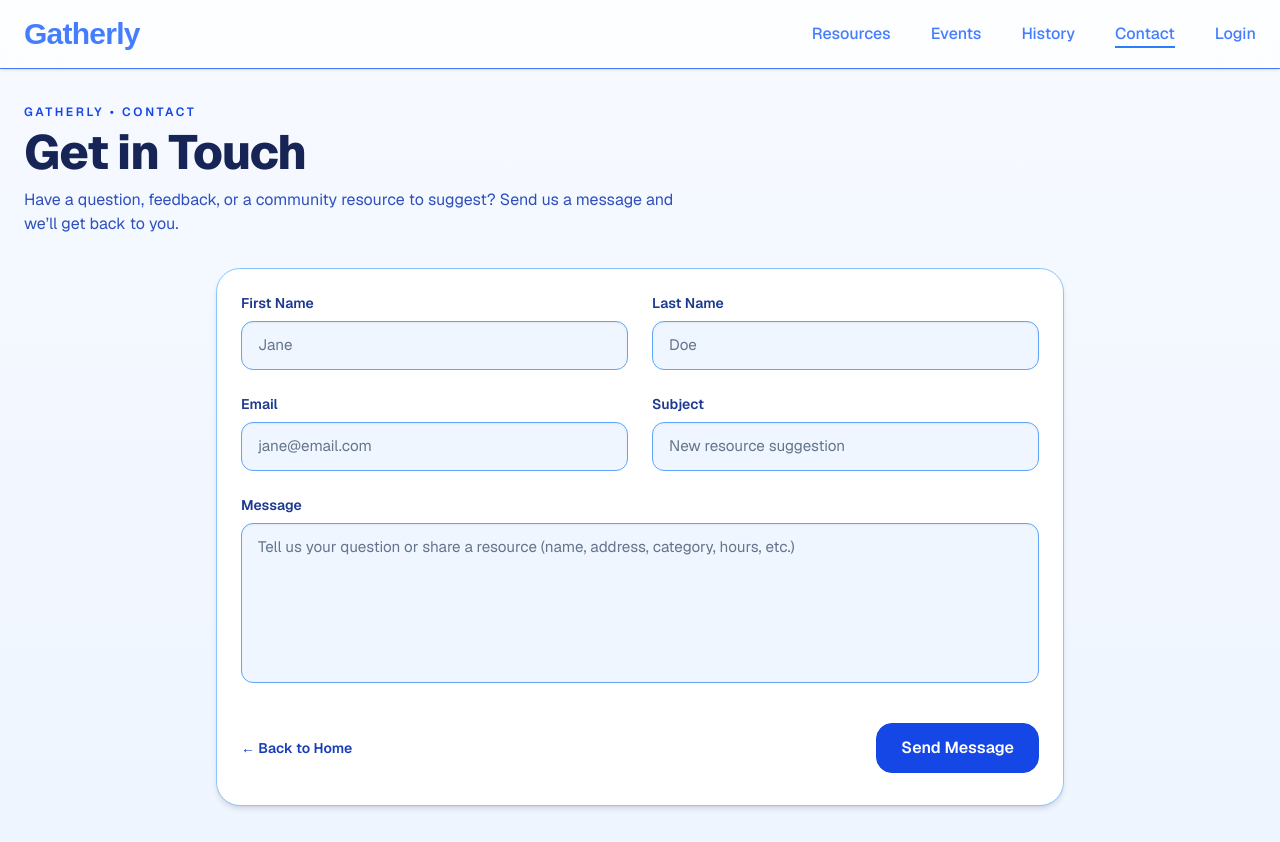
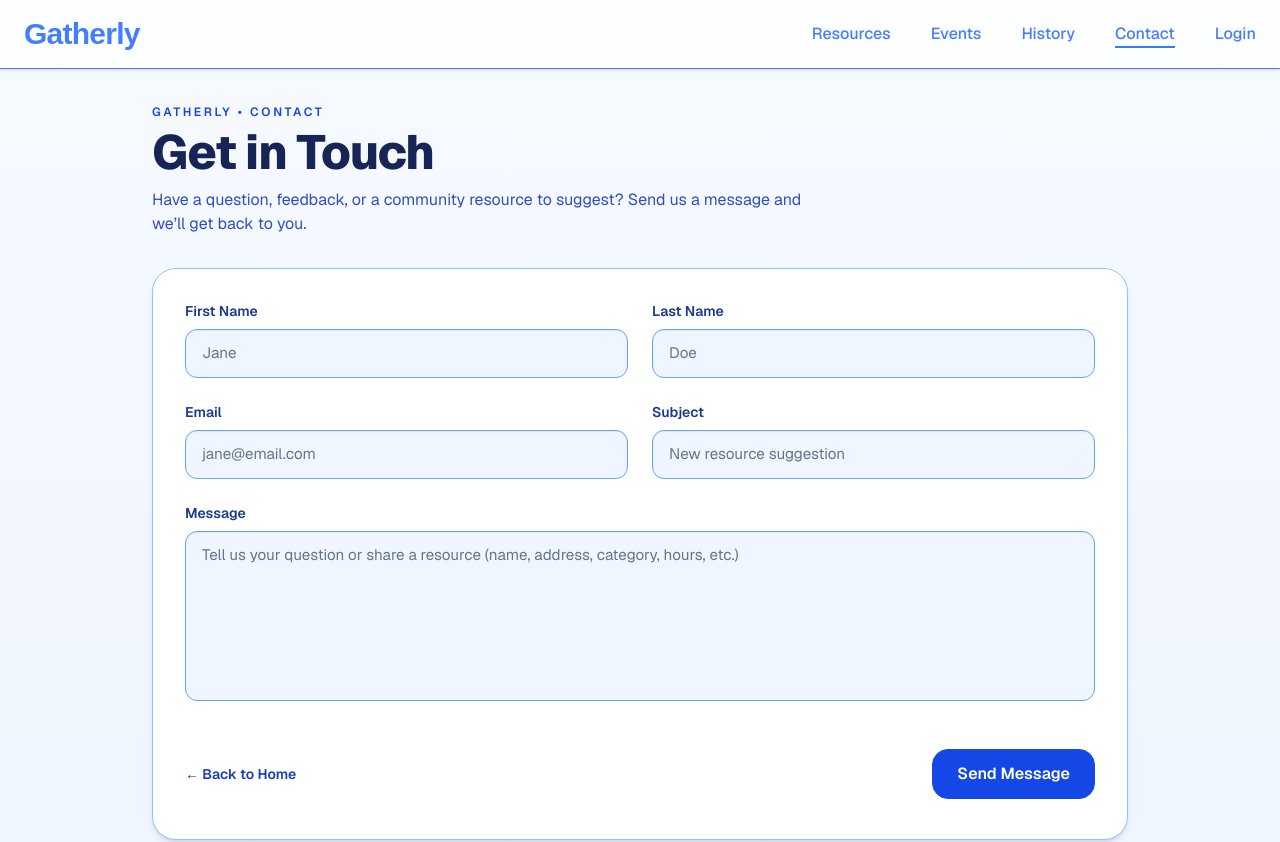
Before and after one commit to TSA-Group/tsa_group_starter, a Next.js app: page /contact in a window 1280 px wide. Shown: the top 842 px of the page. Built offline with nearby package versions, Linux system fonts and the light colour scheme.

Commit message:
Refactor contact page layout and styles

```diff
--- a/app/contact/page.tsx
+++ b/app/contact/page.tsx
@@ -5,7 +5,7 @@ import Link from "next/link";
 import { motion, AnimatePresence, type Variants } from "framer-motion";
 
 /* =======================
-   Animations (History-style)
+   Animations
 ======================= */
 const EASE: [number, number, number, number] = [0.16, 1, 0.3, 1];
 
@@ -58,7 +58,7 @@ export default function ContactPage() {
       className="min-h-screen bg-gradient-to-b from-[#F6FAFF] via-[#F2F7FF] to-[#EEF5FF] text-slate-900"
     >
       {/* ================= Header ================= */}
-      <div className="max-w-7xl mx-auto px-6 pt-10 pb-8">
+      <div className="max-w-5xl mx-auto px-6 pt-10 pb-8">
         <motion.div variants={fadeUp}>
           <div className="text-xs font-semibold tracking-[0.22em] text-blue-700">
             GATHERLY • CONTACT
@@ -74,20 +74,20 @@ export default function ContactPage() {
       </div>
 
       {/* ================= Form Card ================= */}
-      <div className="max-w-4xl mx-auto px-6 pb-20">
+      <div className="max-w-5xl mx-auto px-6 pb-24">
         <motion.div
           variants={card}
           className="rounded-3xl border border-blue-300 bg-white shadow-md"
         >
           {/* Alerts */}
-          <div className="px-6 pt-6">
+          <div className="px-8 pt-8">
             <AnimatePresence>
               {sent && (
                 <motion.div
                   initial={{ opacity: 0, y: -6 }}
                   animate={{ opacity: 1, y: 0 }}
                   exit={{ opacity: 0, y: -6 }}
-                  className="mb-5 rounded-xl border border-emerald-300 bg-emerald-50 px-4 py-3 text-sm font-medium text-emerald-800"
+                  className="mb-6 rounded-xl border border-emerald-300 bg-emerald-50 px-4 py-3 text-sm font-medium text-emerald-800"
                 >
                   ✅ Message sent successfully!
                 </motion.div>
@@ -100,7 +100,7 @@ export default function ContactPage() {
                   initial={{ opacity: 0, y: -6 }}
                   animate={{ opacity: 1, y: 0 }}
                   exit={{ opacity: 0, y: -6 }}
-                  className="mb-5 rounded-xl border border-rose-300 bg-rose-50 px-4 py-3 text-sm font-medium text-rose-800"
+                  className="mb-6 rounded-xl border border-rose-300 bg-rose-50 px-4 py-3 text-sm font-medium text-rose-800"
                 >
                   ❌ {error}
                 </motion.div>
@@ -111,24 +111,14 @@ export default function ContactPage() {
           {/* Form */}
           <form
             onSubmit={onSubmit}
-            className="px-6 pb-8 grid grid-cols-1 sm:grid-cols-2 gap-x-6 gap-y-6"
+            className="px-8 pb-10 grid grid-cols-1 sm:grid-cols-2 gap-x-6 gap-y-6"
           >
             <Field label="First Name">
-              <input
-                className="form-input"
-                placeholder="Jane"
-                autoComplete="given-name"
-                required
-              />
+              <input className="form-input" placeholder="Jane" required />
             </Field>
 
             <Field label="Last Name">
-              <input
-                className="form-input"
-                placeholder="Doe"
-                autoComplete="family-name"
-                required
-              />
+              <input className="form-input" placeholder="Doe" required />
             </Field>
 
             <Field label="Email">
@@ -136,7 +126,6 @@ export default function ContactPage() {
                 type="email"
                 className="form-input"
                 placeholder="jane@email.com"
-                autoComplete="email"
                 required
               />
             </Field>
@@ -152,7 +141,7 @@ export default function ContactPage() {
             <div className="sm:col-span-2">
               <Field label="Message">
                 <textarea
-                  className="form-input min-h-[160px] resize-none"
+                  className="form-input min-h-[170px] resize-none"
                   placeholder="Tell us your question or share a resource (name, address, category, hours, etc.)"
                   required
                 />
@@ -160,7 +149,7 @@ export default function ContactPage() {
             </div>
 
             {/* Actions */}
-            <div className="sm:col-span-2 flex flex-col sm:flex-row items-center justify-between gap-4 pt-4">
+            <div className="sm:col-span-2 flex flex-col sm:flex-row items-center justify-between gap-4 pt-6">
               <Link
                 href="/"
                 className="text-sm font-semibold text-blue-800 hover:text-blue-900 transition"
@@ -189,13 +178,13 @@ export default function ContactPage() {
         © {new Date().getFullYear()} Gatherly
       </footer>
 
-      {/* ================= Input Styles (LOCAL) ================= */}
+      {/* ================= Input Styles ================= */}
       <style jsx global>{`
         .form-input {
           width: 100%;
           border-radius: 0.75rem;
-          border: 1.5px solid rgb(96 165 250); /* blue-400 */
-          background: rgb(239 246 255); /* blue-50 */
+          border: 1.5px solid rgb(96 165 250);
+          background: rgb(239 246 255);
           padding: 0.75rem 1rem;
           font-size: 0.95rem;
           color: rgb(15 23 42);
@@ -211,7 +200,7 @@ export default function ContactPage() {
         .form-input:focus {
           outline: none;
           background: #ffffff;
-          border-color: rgb(37 99 235); /* blue-600 */
+          border-color: rgb(37 99 235);
           box-shadow: 0 0 0 3px rgba(37, 99, 235, 0.25);
         }
       `}</style>
```
